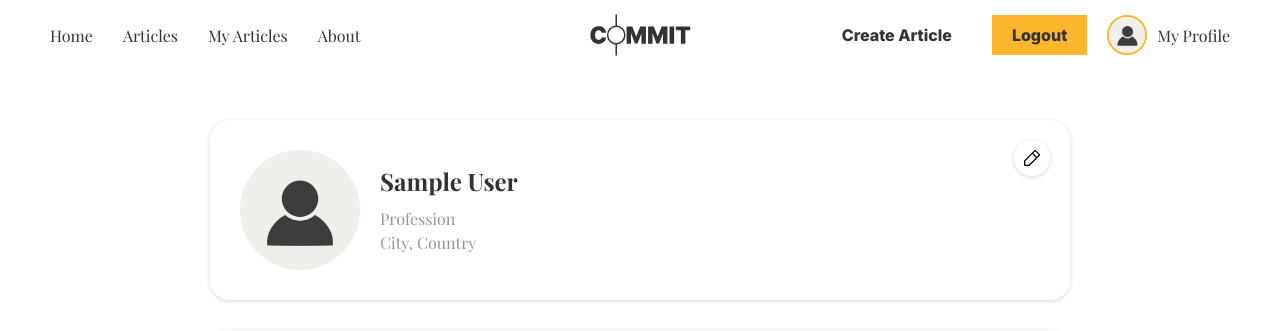
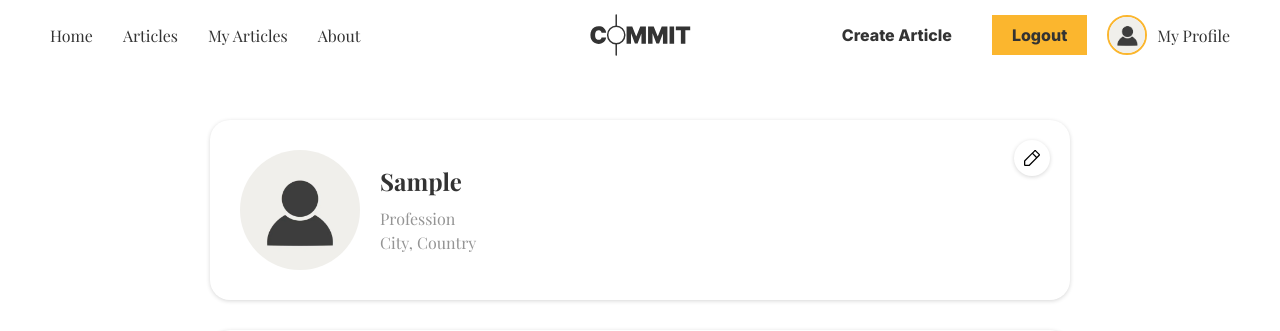
Before and after one commit to ShaneDoyleDev/commit, a Django app: template blog/templates/blog/profile/profile-detail.html in a window 1280 px wide. Shown: the top 331 px of the page. Run offline with Django 4.2, Linux system fonts and the light colour scheme; the template is opened without the code that fills it: values that come from a table or form of the project are taken from there, others are empty; the visitor is signed in with stand-in values (Sample User, id 1); data comes from the database, SQL or seed files in the repository; some web fonts are replaced.

Commit message:
refactor(blog/templates/profile-detail.html): change to username

```diff
--- a/blog/templates/blog/profile/profile-detail.html
+++ b/blog/templates/blog/profile/profile-detail.html
@@ -13,7 +13,7 @@
         <header class="profile-detail-container profile-detail-top">
             <img class="user-profile-image" src="{{ profile.profile_picture_url }}" alt="Profile picture of {{ profile.user.first_name|title }} {{ profile.user.last_name|title }}">
             <section class="profile-top-info">
-                <h1>{{ profile.user.first_name|title }} {{ profile.user.last_name|title }} </h1>
+                <h1>{{ profile.user.username|title }} </h1>
                 <section>
                     {% if profile.profession %}
                         <p class="color-grey">{{ profile.profession|title }}</p>
```
